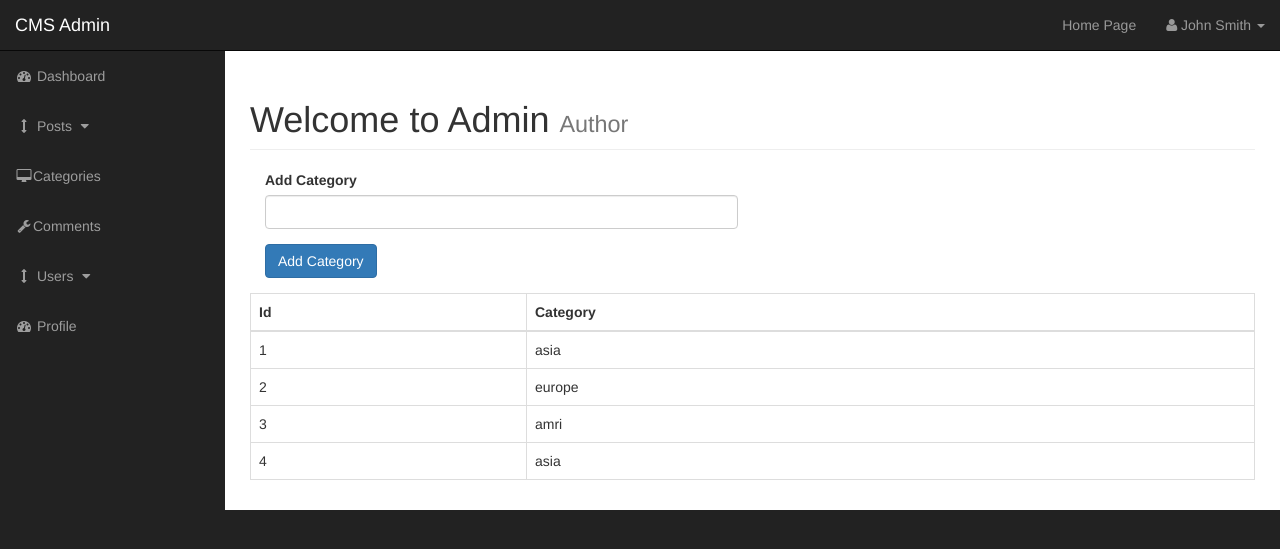
After one commit to ravindrashrivastava/cmsrepo, a PHP site: page /admin/categories.php in a window 1280 px wide. The commit adds this page. Shown: the top 549 px of the page. Run offline with PHP 8.4, Linux system fonts and the light colour scheme.

Commit message:
admin category page modified

```diff
--- /dev/null
+++ b/admin/categories.php
@@ -0,0 +1,67 @@
+<?php include "includes/admin_header.php"; ?>
+
+    <div id="wrapper">
+
+        <!-- Navigation -->
+
+        <?php include "includes/admin_navigation.php"; ?>
+
+        <div id="page-wrapper">
+
+            <div class="container-fluid">
+
+                <!-- Page Heading -->
+                <div class="row">
+                    <div class="col-lg-12">
+                        <h1 class="page-header">
+                            Welcome to Admin
+                            <small>Author</small>
+                        </h1>
+                        <!--category form start -->
+                        <div class="col-xs-6">
+                            <form action="">
+                                <div class="form-group">
+                                    <label for="cat-title">Add Category</label>
+                                    <input type="text" class="form-control" name="cat-title">
+                                </div>
+                                <div class="form-group">
+                                    <input type="submit" class="btn btn-primary" name="submit" value="Add Category">
+                                </div>
+
+                            </form>
+                        </div>
+                        <!--category form end -->
+                        <table class="table table-bordered">
+                            <thead>
+                                <th>Id</th>
+                                <th>Category</th>
+                            </thead>
+                            <tbody>
+                                <tr>
+                                    <td>1</td>
+                                    <td>asia</td>
+                                </tr>
+                                <tr>
+                                    <td>2</td>
+                                    <td>europe</td>
+                                </tr>
+                                <tr>
+                                    <td>3</td>
+                                    <td>amri</td>
+                                </tr>
+                                <tr>
+                                    <td>4</td>
+                                    <td>asia</td>
+                                </tr>
+                            </tbody>
+                        </table>
+
+                    </div>
+                </div>
+                <!-- /.row -->
+            </div>
+            <!-- /.container-fluid -->
+
+        </div>
+        <!-- /#page-wrapper -->
+<?php include "includes/admin_footer.php"; ?>
--- a/admin/includes/header.php
+++ b/admin/includes/admin_header.php
@@ -1,3 +1,4 @@
+<?php include "../includes/db.php" ?>
 <!DOCTYPE html>
 <html lang="en">
 
--- a/admin/includes/navigation.php
+++ b/admin/includes/admin_navigation.php
@@ -43,7 +43,7 @@
                         </ul>
                     </li>
                     <li>
-                        <a href="bootstrap-elements.html"><i class="fa fa-fw fa-desktop"></i>Category</a>
+                        <a href="categories.php"><i class="fa fa-fw fa-desktop"></i>Categories</a>
                     </li>
                     <li>
                         <a href="bootstrap-grid.html"><i class="fa fa-fw fa-wrench"></i>Comments</a>
```
Also changed, not shown: admin/index.php (+8 -3 lines), admin/includes/admin_footer.php (renamed from admin/includes/footer.php).
